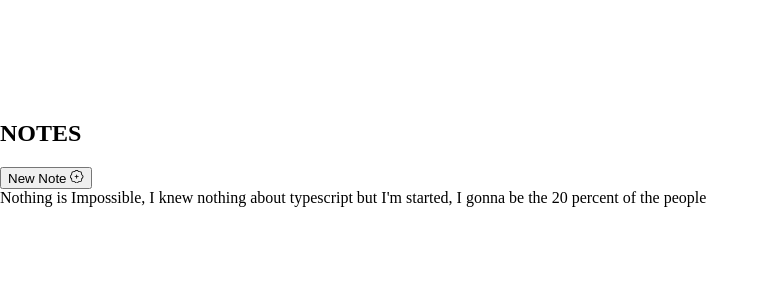
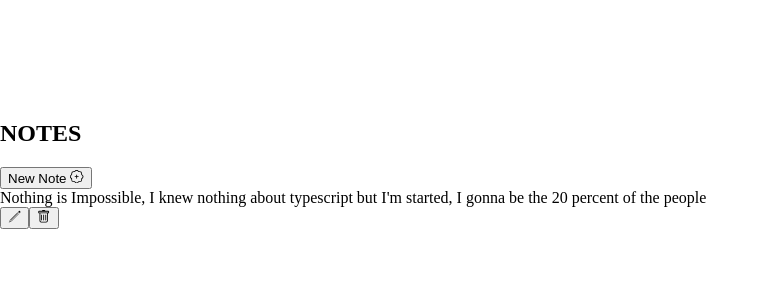
Before and after one commit to aslamcodes/notes-app, a React (Create React App) app: page / in a window 1280 px wide. Shown: the top 300 px of the page, without its empty margins (0-769 px from the left). Built offline with nearby package versions, Linux system fonts and the light colour scheme.

Commit message:
Delete Functionality

```diff
--- a/src/App.tsx
+++ b/src/App.tsx
@@ -16,11 +16,21 @@
     setIsFormVisible(true);
   };
 
+  const onNewNoteHandler = (newNote: Note) => {
+    setNotes((prev) => [newNote, ...prev]);
+  };
+
+  const onDeleteNoteHandler = (noteId: string) => {
+    setNotes((prev) => prev.filter((note) => note.id !== noteId));
+  };
+
   return (
     <>
       <Topbar onNewNote={showForm} />
-      {isFormVisible && <Form formVisibilityHandler={setIsFormVisible} />}
-      <Notes notes={notes} />
+      {isFormVisible && (
+        <Form formVisibility={setIsFormVisible} onNewNote={onNewNoteHandler} />
+      )}
+      <Notes notes={notes} onDeleteNote={onDeleteNoteHandler} />
     </>
   );
 }
--- a/src/components/Form.tsx
+++ b/src/components/Form.tsx
@@ -6,9 +6,10 @@
   Dispatch,
   FC,
 } from "react";
-import { Button } from "./";
+import { Note } from "../App";
+import { Button } from "./UI";
 
-const Form: FC<FormProps> = ({ formVisibilityHandler }) => {
+const Form: FC<FormProps> = ({ formVisibility, onNewNote }) => {
   const [noteText, setNoteText] = useState("");
 
   const submitHandler = (e: SyntheticEvent) => {
@@ -19,10 +20,12 @@
     setNoteText(e.currentTarget.value);
   };
 
-  const onSave = () => {};
+  const onSave = () => {
+    onNewNote({ id: Date.now().toString(), text: noteText });
+  };
 
   const onClose = () => {
-    formVisibilityHandler(false);
+    formVisibility(false);
   };
 
   return (
@@ -49,7 +52,8 @@
 };
 
 interface FormProps {
-  formVisibilityHandler: Dispatch<SetStateAction<boolean>>;
+  formVisibility: Dispatch<SetStateAction<boolean>>;
+  onNewNote: (newNote: Note) => void;
 }
 
 export { Form };
--- a/src/components/NoteCard.tsx
+++ b/src/components/NoteCard.tsx
@@ -1,8 +1,51 @@
-import React, { FC } from "react";
+import { FC, useState } from "react";
+import { GiPencil } from "react-icons/gi";
+import { BsTrash } from "react-icons/bs";
+import { CircularButton } from "./UI";
 import { Note } from "../App";
 
-const NoteCard: FC<{ text: string }> = ({ text }) => {
-  return <div>{text}</div>;
+const NoteCard: FC<NoteCardProps> = ({ note, deleteNoteById }) => {
+  const [isOnFocus, setIsOnFocus] = useState(false);
+
+  const onFocusHandler = () => {
+    setIsOnFocus(true);
+  };
+
+  const onFocusOutHandler = () => {
+    setIsOnFocus(false);
+  };
+
+  const onDelteHandler = () => {
+    deleteNoteById(note.id);
+  };
+
+  return (
+    <div
+      className="flex justify-between items-center bg-yellow-300 rounded px-4 py-7 m-3"
+      onMouseEnter={onFocusHandler}
+      onMouseLeave={onFocusOutHandler}
+    >
+      <div>{note.text}</div>
+
+      <div
+        className={`flex gap-5 transition-opacity duration-500 ease-in-out ${
+          isOnFocus ? "opacity-100" : "opacity-0"
+        }`}
+      >
+        <CircularButton>
+          <GiPencil />
+        </CircularButton>
+        <CircularButton onClick={onDelteHandler}>
+          <BsTrash />
+        </CircularButton>
+      </div>
+    </div>
+  );
 };
 
 export default NoteCard;
+
+interface NoteCardProps {
+  note: Note;
+  deleteNoteById: (noteId: string) => void;
+}
--- a/src/components/Notes.tsx
+++ b/src/components/Notes.tsx
@@ -2,11 +2,15 @@
 import { Note } from "../App";
 import NoteCard from "./NoteCard";
 
-const Notes: FC<NotesProps> = ({ notes }) => {
+const Notes: FC<NotesProps> = ({ notes, onDeleteNote }) => {
   return (
     <>
       {notes.map((note) => (
-        <NoteCard key={note.id} text={note.text}></NoteCard>
+        <NoteCard
+          key={note.id}
+          note={note}
+          deleteNoteById={onDeleteNote}
+        ></NoteCard>
       ))}
     </>
   );
@@ -14,6 +18,7 @@
 
 interface NotesProps {
   notes: Note[];
+  onDeleteNote: (noteId: string) => void;
 }
 
 export { Notes };
--- a/src/components/Topbar.tsx
+++ b/src/components/Topbar.tsx
@@ -1,6 +1,6 @@
 import { FC } from "react";
 import { BsPatchPlus } from "react-icons/bs";
-import { Button } from "./";
+import { Button } from "./UI";
 
 export const Topbar: FC<TopbarProps> = ({ onNewNote }) => {
   return (
--- a/src/components/UI/Button.tsx
+++ b/src/components/UI/Button.tsx
@@ -11,8 +11,8 @@
   );
 };
 
-interface ButtonProps {
-  onClick: () => void;
+export interface ButtonProps {
+  onClick?: () => void;
 }
 
 export { Button };
--- /dev/null
+++ b/src/components/UI/CircularButton.tsx
@@ -0,0 +1,15 @@
+import { FC } from "react";
+import { ButtonProps } from "./Button";
+
+const CircularButton: FC<ButtonProps> = ({ children, onClick = () => {} }) => {
+  return (
+    <button
+      className="rounded-full p-2 bg-yellow-600 text-white text-xl"
+      onClick={onClick}
+    >
+      {children}
+    </button>
+  );
+};
+
+export { CircularButton };
--- /dev/null
+++ b/src/components/UI/index.tsx
@@ -0,0 +1,2 @@
+export { Button } from "./Button";
+export { CircularButton } from "./CircularButton";
--- a/src/components/index.ts
+++ b/src/components/index.ts
@@ -1,4 +1,3 @@
 export { Topbar } from "./Topbar";
-export { Button } from "./UI/Button";
 export { Form } from "./Form";
 export { Notes } from "./Notes";
```
